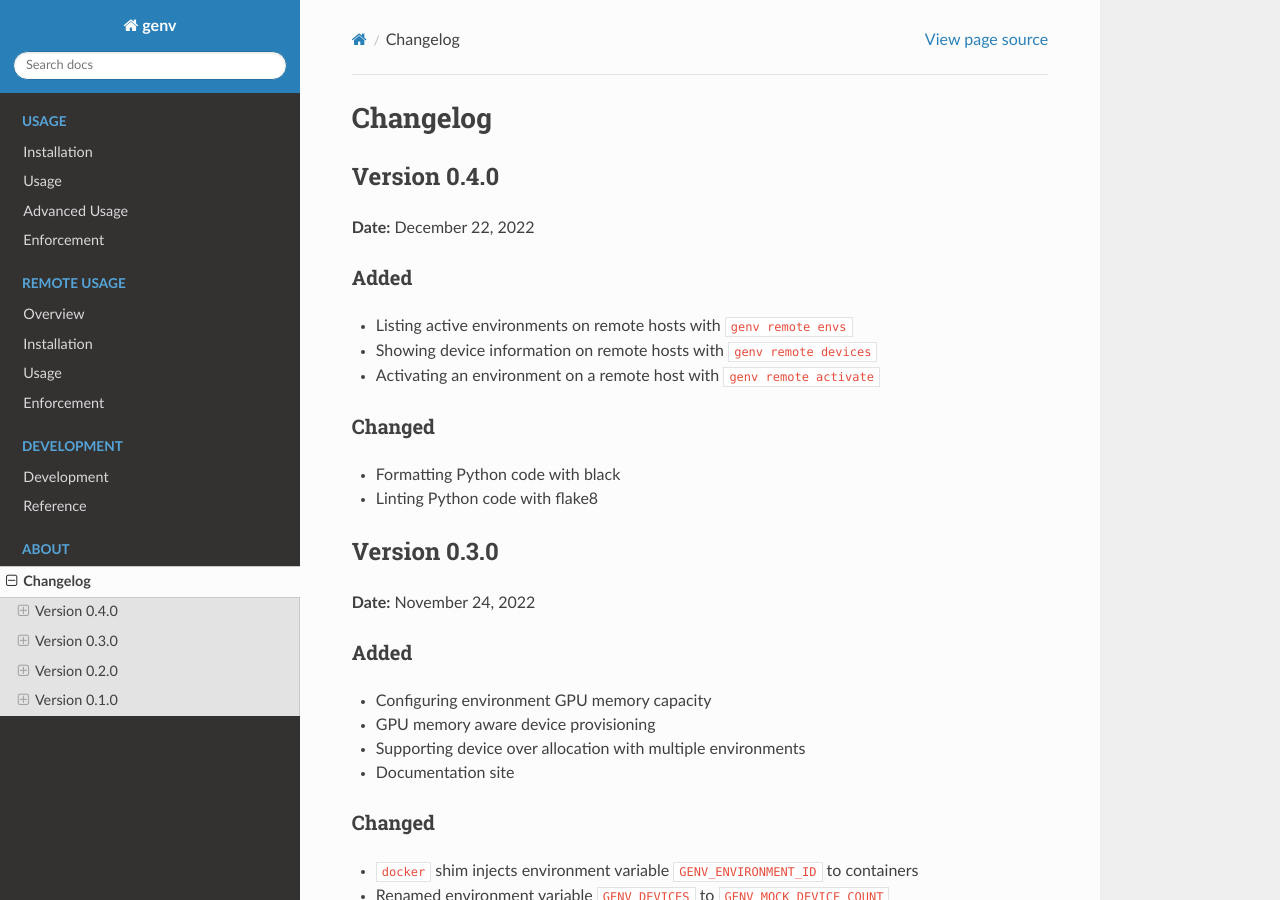
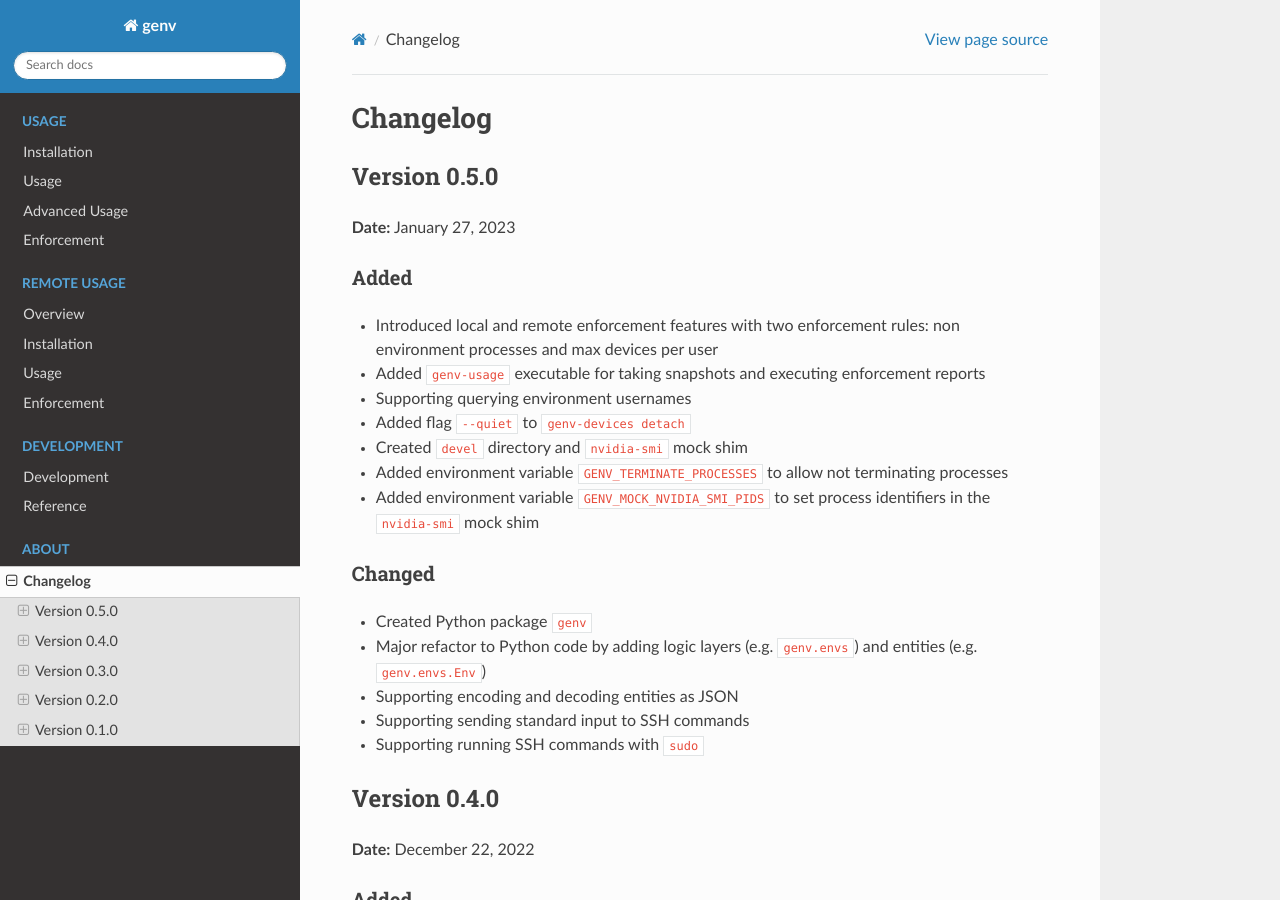
Before and after one commit to run-ai/genv, a Sphinx documentation site: the page built from docs/source/about/changelog.rst, in a window 1280 px wide and 900 px high. Built offline with Sphinx 7.4.7 and the Read the Docs theme 2.0.0, drawn with Linux system fonts in a browser that asks for light colours; some of the changed text lies outside the part shown.

Commit message:
Version bump to 0.5.0

```diff
--- a/docs/source/about/changelog.rst
+++ b/docs/source/about/changelog.rst
@@ -1,5 +1,27 @@
 Changelog
 =========
+
+Version 0.5.0
+-------------
+**Date:** January 27, 2023
+
+Added
+~~~~~
+* Introduced local and remote enforcement features with two enforcement rules: non environment processes and max devices per user
+* Added :code:`genv-usage` executable for taking snapshots and executing enforcement reports
+* Supporting querying environment usernames
+* Added flag :code:`--quiet` to :code:`genv-devices detach`
+* Created :code:`devel` directory and :code:`nvidia-smi` mock shim
+* Added environment variable :code:`GENV_TERMINATE_PROCESSES` to allow not terminating processes
+* Added environment variable :code:`GENV_MOCK_NVIDIA_SMI_PIDS` to set process identifiers in the :code:`nvidia-smi` mock shim
+
+Changed
+~~~~~~~
+* Created Python package :code:`genv`
+* Major refactor to Python code by adding logic layers (e.g. :code:`genv.envs`) and entities (e.g. :code:`genv.envs.Env`)
+* Supporting encoding and decoding entities as JSON
+* Supporting sending standard input to SSH commands
+* Supporting running SSH commands with :code:`sudo`
 
 Version 0.4.0
 -------------
--- a/docs/source/conf.py
+++ b/docs/source/conf.py
@@ -7,9 +7,9 @@
 # https://www.sphinx-doc.org/en/master/usage/configuration.html#project-information
 
 project = 'genv'
-copyright = '2022, Run.ai'
+copyright = '2022-2023, Run.ai'
 author = 'Raz Rotenberg'
-release = '0.4.0'
+release = '0.5.0'
 
 # -- General configuration ---------------------------------------------------
 # https://www.sphinx-doc.org/en/master/usage/configuration.html#general-configuration
```
